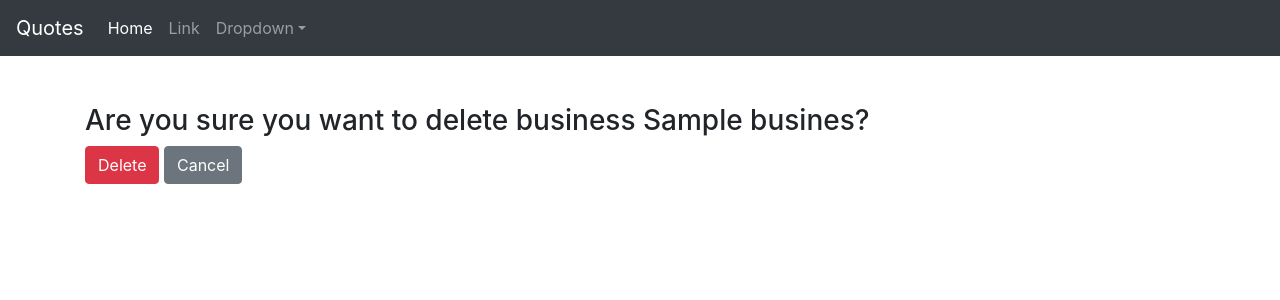
After one commit to alvariux/ungaquotes, a Django app: page /business/detele/1 in a window 1280 px wide. The commit adds this page. Shown: the top 300 px of the page. Run offline with Django 3.2, Linux system fonts and the light colour scheme; tables that the repository leaves empty hold one stand-in row (values such as "Sample post"); some libraries are stand-ins or nearby versions.

Commit message:
Added class views for create,update and delete business

```diff
--- a/business/forms.py
+++ b/business/forms.py
@@ -1,5 +1,5 @@
 from django import forms
-from apps.business.models import Business
+from .models import Business
 
 class BusinessForm(forms.ModelForm):
     class Meta:
--- a/business/urls.py
+++ b/business/urls.py
@@ -6,6 +6,7 @@ app_name = 'business'
 urlpatterns = [
     path('', views.BusinessList.as_view(), name='list'),
     path('<int:pk>', views.BusinessDetail.as_view(), name='detail'),
-    #path('<int:pk>/results/', views.ResultsView.as_view(), name='results'),
-    #path('<int:question_id>/vote/', views.vote, name='vote'),
+    path('create', views.BusinessCreate.as_view(), name='create'),
+    path('update/<int:pk>', views.BusinessUpdate.as_view(), name='update'),
+    path('detele/<int:pk>', views.BusinessDelete.as_view(), name='delete'),
 ]
--- a/business/views.py
+++ b/business/views.py
@@ -1,7 +1,9 @@
 from django.shortcuts import render
 from django.views import generic
+from django.urls import reverse_lazy
 
 from .models import Business
+from .forms import BusinessForm
 
 class BusinessList(generic.ListView):
     model = Business
@@ -10,5 +12,18 @@ class BusinessList(generic.ListView):
 class BusinessDetail(generic.DetailView):
     model = Business
 
+class BusinessCreate(generic.CreateView):
+    model = Business
+    form_class = BusinessForm
+    template = 'business/business_form.html'
+    success_url = reverse_lazy('business:list')
+
 class BusinessUpdate(generic.UpdateView):
     model = Business
+    form_class = BusinessForm
+    template = 'business/business_form.html'
+    success_url = reverse_lazy('business:list')
+
+class BusinessDelete(generic.DeleteView):
+    model = Business
+    success_url = reverse_lazy('business:list')
--- /dev/null
+++ b/templates/business/business_confirm_delete.html
@@ -0,0 +1,16 @@
+{% extends 'base.html' %}
+
+{% block content %}
+<br/><br/>
+<div class="row">
+<div class="col-md-12">
+<form method="post">
+    {% csrf_token%}
+    <h3>Are you sure you want to delete business {{ object.name }}?</h3>
+    <button type="submit" class="btn btn-danger">Delete</button>
+    <a href="{% url 'business:detail' object.pk %}" class="btn btn-secondary">Cancel</a>
+</form>
+
+</div>
+</div>
+{% endblock %}
--- a/templates/business/business_detail.html
+++ b/templates/business/business_detail.html
@@ -3,7 +3,7 @@
 {% block content %}
 <br/><br/>
 <div class="row">
-<div class="col-sm-12">
+<div class="col-md-12">
 <div class="card">
     <div class="card-header">
     {{ object.name }} - {{ object.created_date }}
@@ -39,8 +39,8 @@
         </p>
 
       <a href="{% url 'business:list' %}" class="btn btn-primary">Return</a>
-      <a href="{% url 'business:list' %}" class="btn btn-secondary">Edit</a>
-      <a href="{% url 'business:list' %}" class="btn btn-danger">Delete</a>
+      <a href="{% url 'business:update' object.pk %}" class="btn btn-secondary">Edit</a>
+      <a href="{% url 'business:delete' object.pk %}" class="btn btn-danger">Delete</a>
     </div>
 </div>
 </div>
--- a/templates/business/business_list.html
+++ b/templates/business/business_list.html
@@ -16,7 +16,11 @@
     <tr>
         <td>{{ business.name }}</td>
 
-        <td><a href="{% url 'business:detail' business.id %}">View</a></td>
+        <td>
+            <a href="{% url 'business:detail' business.pk %}" class="btn btn-primary">View</a>
+            <a href="{% url 'business:update' business.pk %}" class="btn btn-secondary">Edit</a>
+            <a href="{% url 'business:delete' business.pk %}" class="btn btn-danger">Delete</a>
+        </td>
 
     </tr>
     {% empty %}
```
Also changed, not shown: templates/business/business_form.html (+10 -0 lines).
